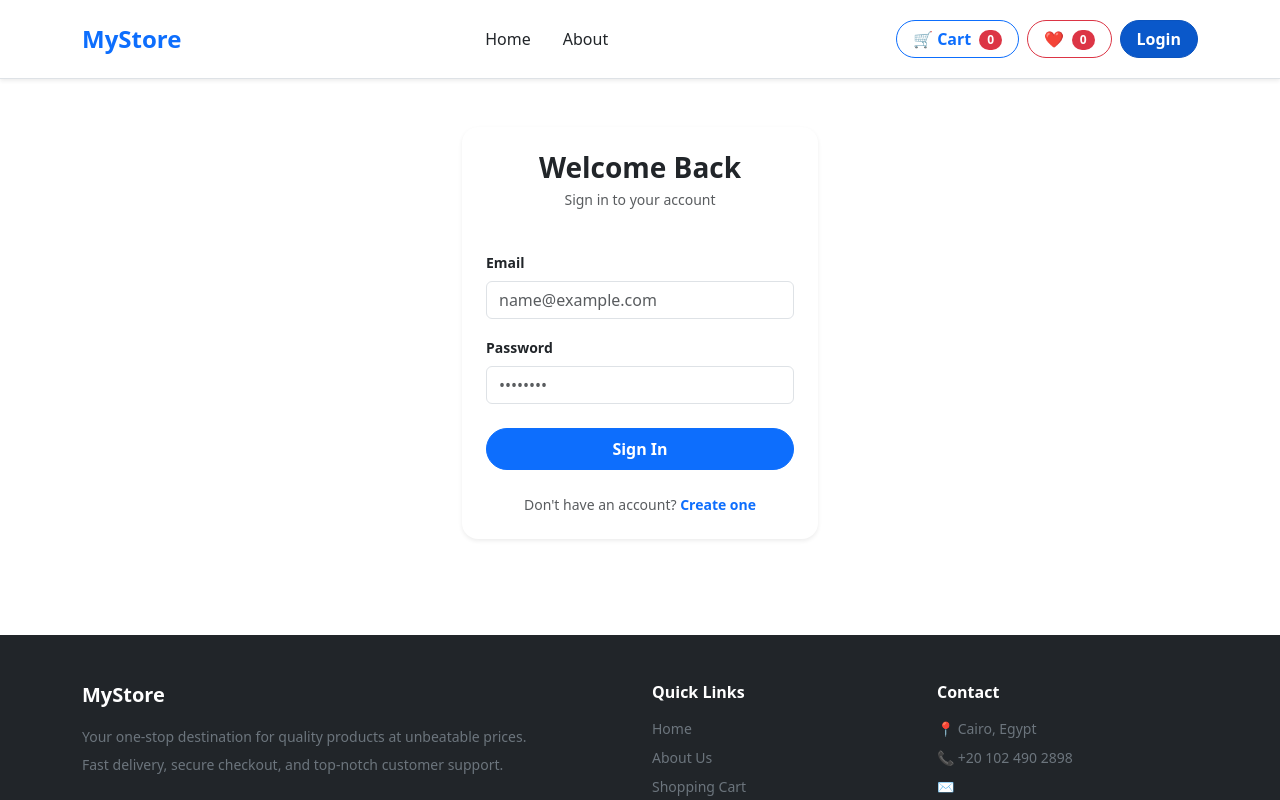
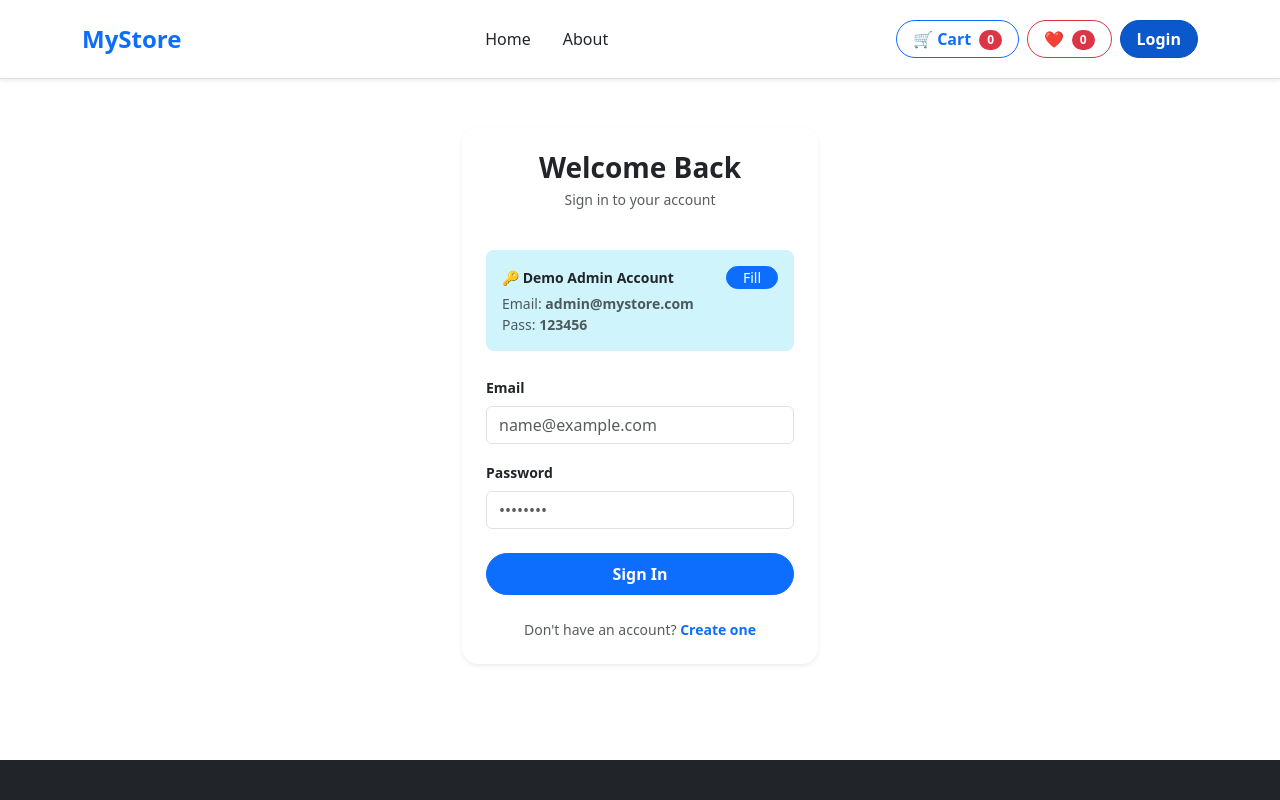
Before and after one commit to abdelrahmansapryalwtany/courses-managment-front, a React (Create React App) app: page /login in a window 1280 px wide. Shown: the top 800 px of the page. Built offline with nearby package versions, Linux system fonts and the light colour scheme.

Commit message:
add  auto admin

```diff
--- a/src/components/Login.js
+++ b/src/components/Login.js
@@ -36,6 +36,30 @@ export default function Login() {
             <div className="text-center mb-4">
               <h3 className="fw-bold mb-1">Welcome Back</h3>
               <p className="text-muted small">Sign in to your account</p>
+            </div>
+            {/* Demo Admin Box */}
+            <div className="alert alert-info border-0 rounded-3 p-3 mb-4 small">
+              <div className="d-flex justify-content-between align-items-center mb-1">
+                <span className="fw-bold text-dark">🔑 Demo Admin Account</span>
+                <button
+                  type="button"
+                  className="btn btn-sm btn-primary rounded-pill px-3 py-0"
+                  onClick={() => {
+                    setEmail("admin@gmail.com");
+                    setPassword("admin");
+                  }}
+                >
+                  Fill
+                </button>
+              </div>
+              <div className="text-muted">
+                <div>
+                  Email: <strong>admin@mystore.com</strong>
+                </div>
+                <div>
+                  Pass: <strong>123456</strong>
+                </div>
+              </div>
             </div>
 
             {error && (
```
